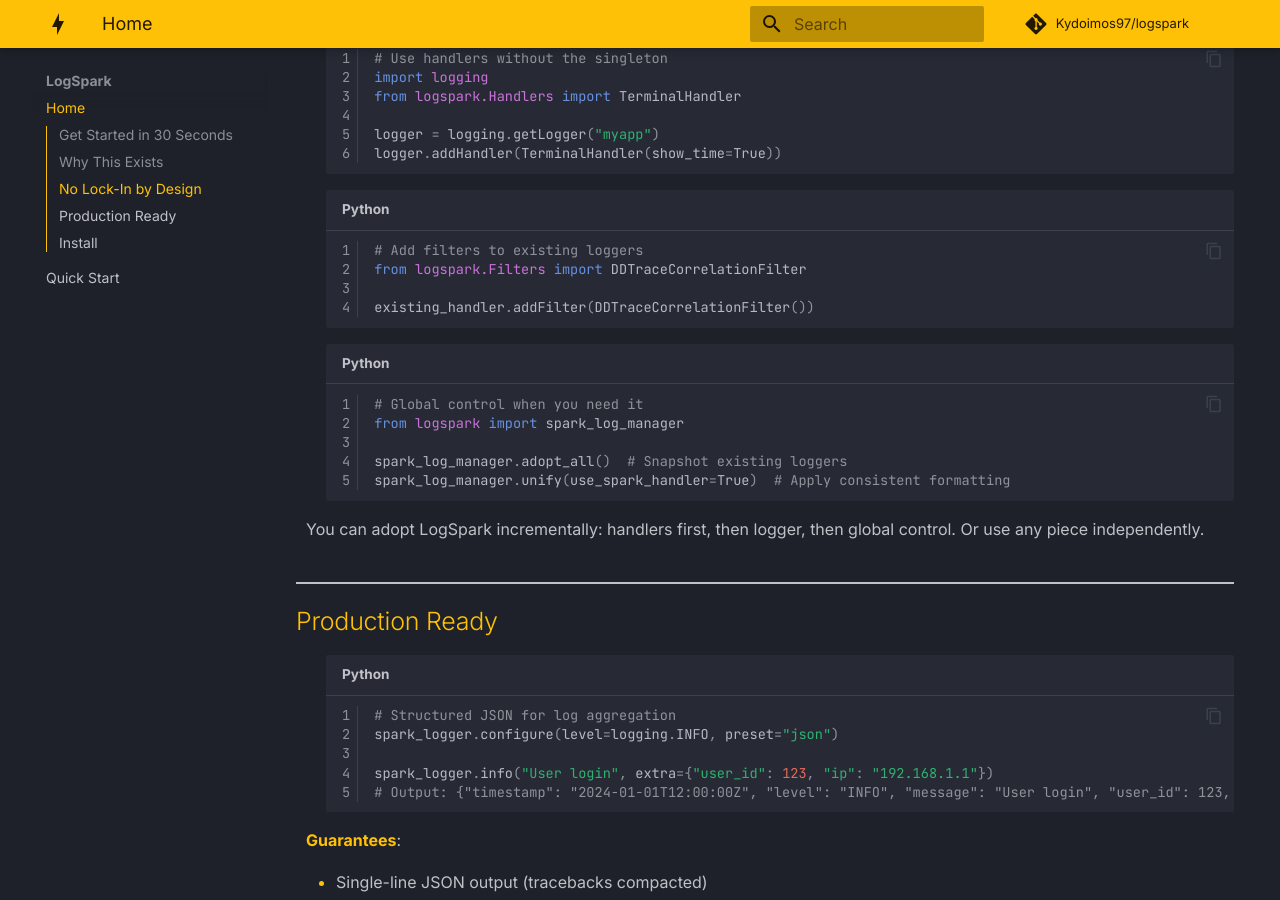
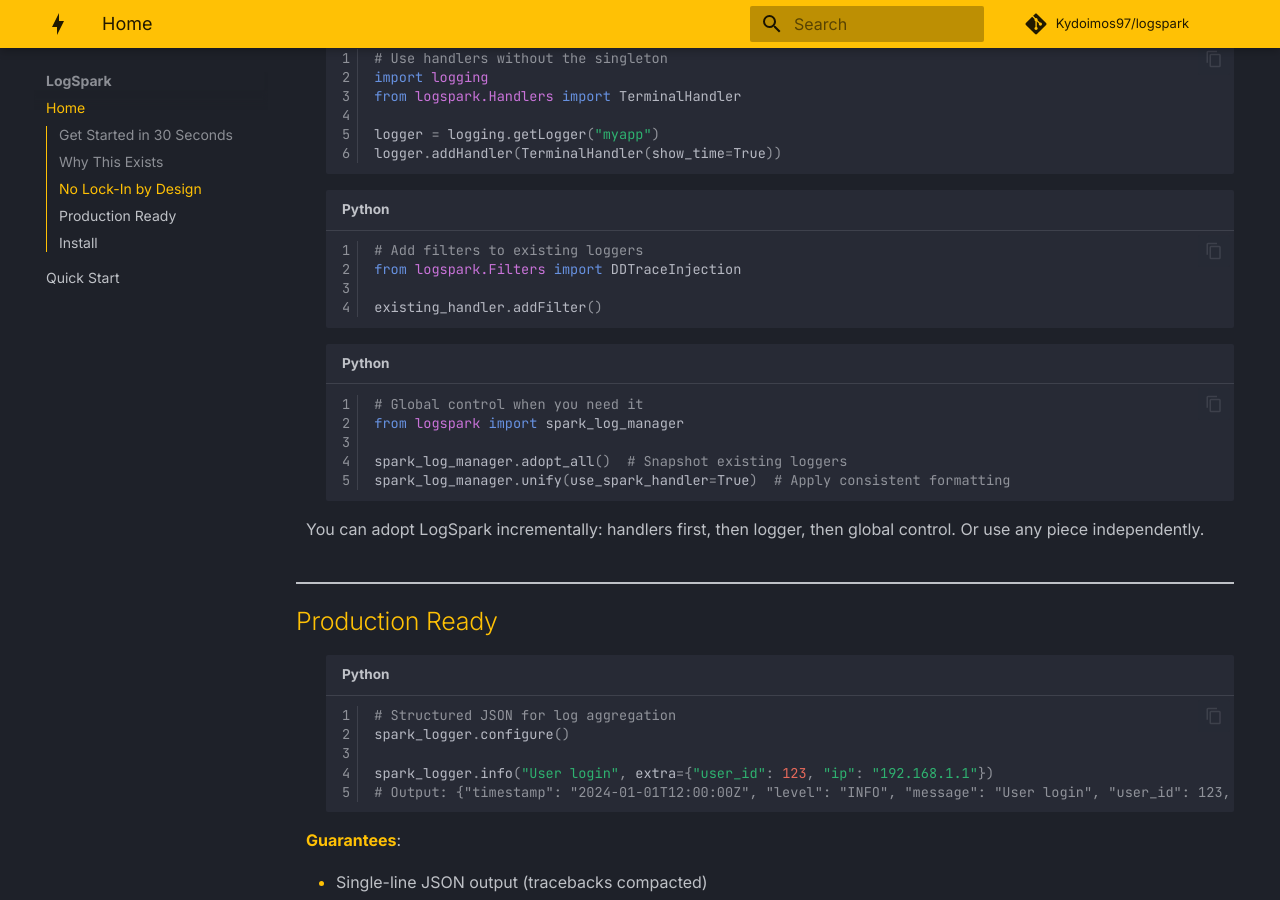
Before and after one commit to Kydoimos97/LogSpark, an MkDocs documentation site: the page built from docs/index.md, in a window 1280 px wide and 900 px high, scrolled down 1732 px. Built offline with MkDocs 1.6.1 and Material for MkDocs 9.7.7, drawn with Linux system fonts in a browser that asks for light colours; comment, search, counter and statistics services are not loaded; some of the changed text lies outside the part shown.

Commit message:
Remove docs and update index examples for default logger configuration
- Delete all markdown documentation files under docs/, including API references, design overview, workflows, policy, observability, global log control, incremental adoption, and production observability
- Remove corresponding entries from mkdocs.yml navigation to exclude deleted documentation
- In docs/index.md examples:
  - Change spark_logger.configure calls to use default configuration (no level or preset arguments)
  - Replace DDTraceCorrelationFilter import with DDTraceInjection
  - Remove argument from addFilter call to match updated filter usage

````diff
--- a/docs/index.md
+++ b/docs/index.md
@@ -13,7 +13,7 @@
 from logspark import spark_logger
 import logging
 
-spark_logger.configure(level=logging.INFO, preset="terminal")
+spark_logger.configure()
 
 spark_logger.info("Application started")
 spark_logger.error("Something went wrong")
@@ -63,9 +63,9 @@
 
 ```python
 # Add filters to existing loggers
-from logspark.Filters import DDTraceCorrelationFilter
+from logspark.Filters import DDTraceInjection
 
-existing_handler.addFilter(DDTraceCorrelationFilter())
+existing_handler.addFilter()
 ```
 
 ```python
@@ -82,7 +82,7 @@
 
 ```python
 # Structured JSON for log aggregation
-spark_logger.configure(level=logging.INFO, preset="json")
+spark_logger.configure()
 
 spark_logger.info("User login", extra={"user_id": 123, "ip": "192.168.1.1"})
 # Output: {"timestamp": "2024-01-01T12:00:00Z", "level": "INFO", "message": "User login", "user_id": 123, "ip": "192.168.1.1"}
````
